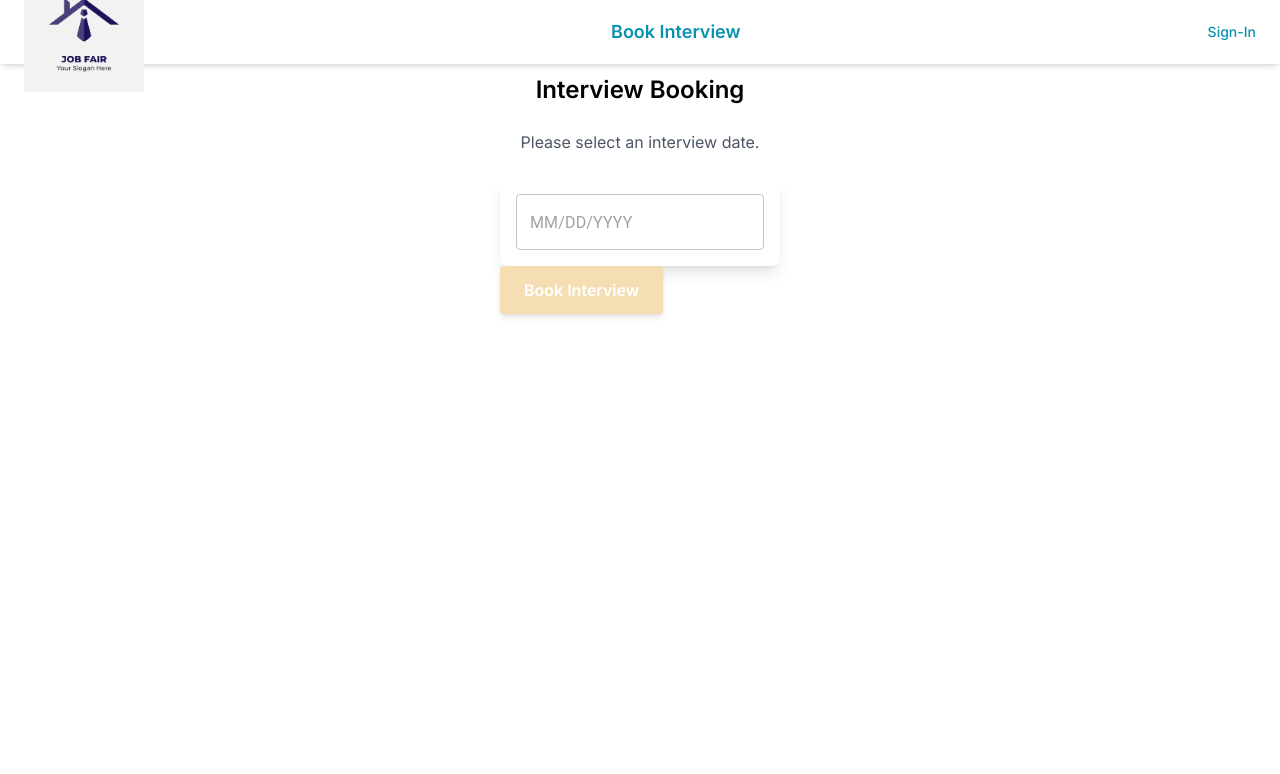
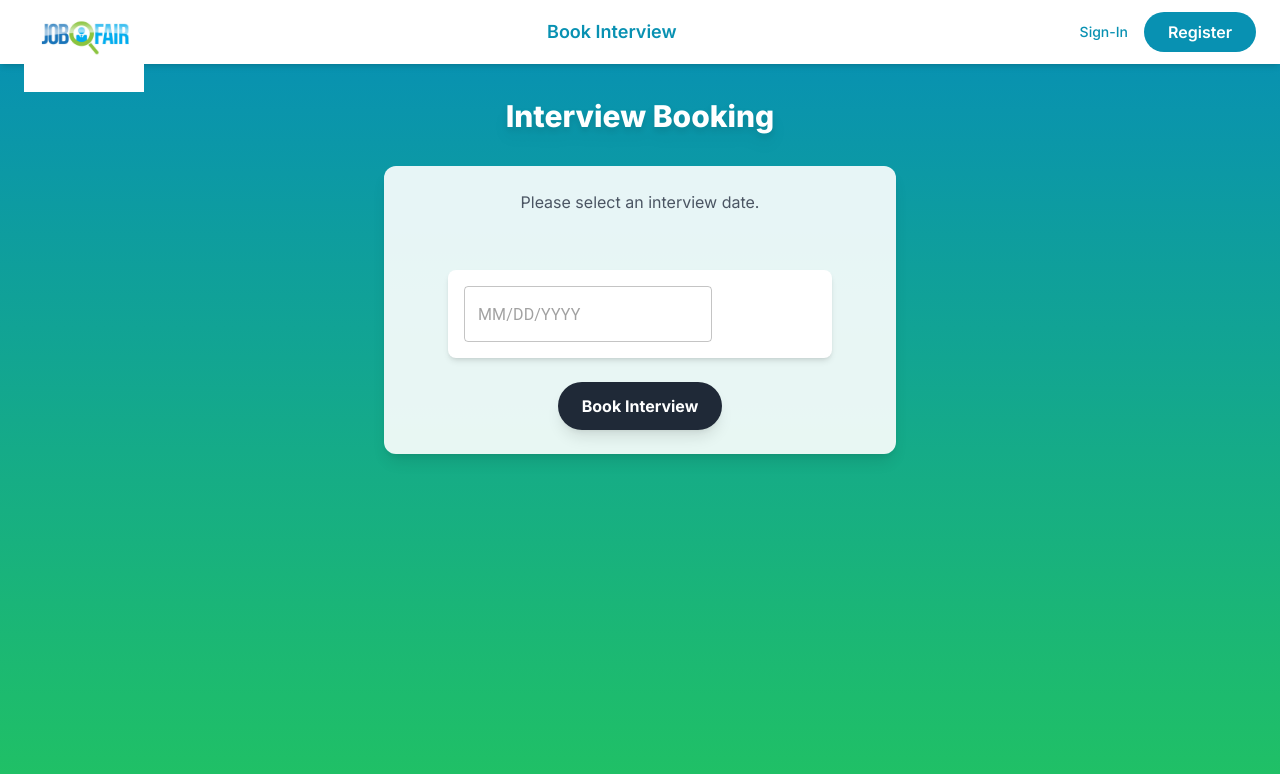
Before and after one commit to 2110503-2564/fe-project-2024-2-babobebu_season2, a Next.js app: page /addInterview in a window 1280 px wide. Shown: the top 774 px of the page. Built offline with nearby package versions, Linux system fonts and the light colour scheme; no server answers.

Commit message:
upgrade CSS signUp, addInterview

```diff
--- a/src/app/addInterview/page.tsx
+++ b/src/app/addInterview/page.tsx
@@ -1,93 +1,4 @@
-// "use client";
-
-// import { useState, useEffect } from "react";
-// import { DatePicker } from "@mui/x-date-pickers";
-// import { LocalizationProvider } from "@mui/x-date-pickers/LocalizationProvider";
-// import { AdapterDayjs } from "@mui/x-date-pickers/AdapterDayjs";
-// import { TextField } from "@mui/material"; // Directly use TextField from MUI
-// import { Dayjs } from "dayjs"; // Import Dayjs to properly type the date
-
-// interface ClientBookingProps {
-//     userId: string;
-// }
-
-// function ClientBooking() {
-//     const [selectedDate, setSelectedDate] = useState<Dayjs | null>(null);
-//     const [userId, setUserId] = useState<string | null>(null);
-
-//     // Fetch user profile when component mounts
-//     useEffect(() => {
-//         async function fetchUserProfile() {
-//             const response = await fetch('/api/user');
-//             const data = await response.json();
-
-//             if (data.error) {
-//                 alert("User not authenticated");
-//                 return;
-//             }
-
-//             setUserId(data._id); // Set the userId from the fetched profile
-//         }
-
-//         fetchUserProfile();
-//     }, []);
-
-//     const handleSubmit = async (e: React.FormEvent) => {
-//         e.preventDefault();
-
-//         // Log the values before submitting
-//         console.log("Hii")
-//         console.log("Selected Date:", selectedDate);
-//         console.log("User ID:", userId);
-//         console.log("Here")
-
-//         if (!selectedDate || !userId) {
-//             alert("Please select a date and ensure you are logged in.");
-//             return;
-//         }
-
-//         const bookingData = {
-//             intwDate: selectedDate.toISOString(), // Convert to ISO string before sending
-//             user: userId,
-//         };
-
-//         // Here you can make your API request to save the data, for example:
-//         // await saveBooking(bookingData);
-//         alert("Interview date booked successfully!");
-//     };
-
-//     return (
-//         <main className="w-full flex flex-col items-center space-y-6 py-6">
-//             <div className="text-2xl font-semibold text-black">Interview Booking</div>
-//             <div className="text-md text-gray-600 text-center">
-//                 Please select an interview date.
-//             </div>
-//             <form onSubmit={handleSubmit}>
-//                 <div className="w-fit p-4 bg-white rounded-lg shadow-lg">
-//                     <LocalizationProvider dateAdapter={AdapterDayjs}>
-//                         <DatePicker
-//                             value={selectedDate} // Use Dayjs object here
-//                             onChange={(newDate: Dayjs | null) => setSelectedDate(newDate)}
-//                             slots={{ textField: TextField }} // Correct way to add TextField slot
-//                         />
-//                     </LocalizationProvider>
-//                 </div>
-//                 <button
-//                     className="block rounded bg-[#F5DEB3] hover:bg-[#8B4513] px-6 py-3 text-white shadow-md font-semibold"
-//                     type="submit">
-//                     Book Interview
-//                 </button>
-//             </form>
-//         </main>
-//     );
-// }
-
-// export default ClientBooking;
-
-
-
 "use client";
-
 import { useState, useEffect } from "react";
 import { DatePicker } from "@mui/x-date-pickers";
 import { LocalizationProvider } from "@mui/x-date-pickers/LocalizationProvider";
@@ -144,13 +55,15 @@ function ClientBooking() {
     };
 
     return (
-        <main className="w-full flex flex-col items-center space-y-6 py-6">
-            <div className="text-2xl font-semibold text-black">Interview Booking</div>
-            <div className="text-md text-gray-600 text-center">
-                Please select an interview date.
+        <main className="w-full min-h-screen bg-gradient-to-b from-cyan-600 to-green-500 text-white flex flex-col items-center py-12 px-6">
+            <div className="text-3xl font-extrabold drop-shadow-lg mb-8">
+                Interview Booking
             </div>
-            <form onSubmit={handleSubmit}>
-                <div className="w-fit p-4 bg-white rounded-lg shadow-lg">
+            <form onSubmit={handleSubmit} className="w-full max-w-lg bg-white/90 text-black rounded-xl shadow-lg p-6 flex flex-col items-center space-y-6">
+                <div className="text-md text-gray-600 text-center mb-8">
+                    Please select an interview date.
+                </div>
+                <div className="w-full max-w-sm p-4 bg-white rounded-lg shadow-md">
                     <LocalizationProvider dateAdapter={AdapterDayjs}>
                         <DatePicker
                             value={selectedDate}
@@ -160,7 +73,7 @@ function ClientBooking() {
                     </LocalizationProvider>
                 </div>
                 <button
-                    className="block rounded bg-[#F5DEB3] hover:bg-[#8B4513] px-6 py-3 text-white shadow-md font-semibold"
+                    className="mt-8 bg-gray-800 hover:bg-gray-900 text-white font-bold py-3 px-6 rounded-full shadow-lg transition-all duration-300 ease-in-out hover:scale-105 hover:shadow-xl focus:outline-none focus:ring-4 focus:ring-gray-500"
                     type="submit"
                 >
                     Book Interview
--- a/src/components/Banner.tsx
+++ b/src/components/Banner.tsx
@@ -32,9 +32,7 @@ export default function Banner() {
                         alt="cover"
                         fill
                         priority
-                        className={`object-cover transition-opacity duration-1000 ease-in-out ${
-                            index === i ? 'opacity-100' : 'opacity-0'
-                        }`}
+                        className={`object-cover transition-opacity duration-1000 ease-in-out ${index === i ? 'opacity-100' : 'opacity-0'}`}
                     />
                 ))}
             </div>
@@ -56,13 +54,34 @@ export default function Banner() {
                 </div>
             )}
 
-            {/* Action Button */}
-            <button
-                className="absolute bottom-6 right-6 bg-gradient-to-r from-cyan-500 to-green-500 text-white font-semibold px-5 py-3 rounded-full shadow-lg transition-all duration-300 ease-in-out hover:scale-105 hover:shadow-xl focus:outline-none focus:ring-4 focus:ring-cyan-400"
-                onClick={(e) => { e.stopPropagation(); router.push('/companies'); }}
-            >
-                See Companies
-            </button>
+            {/* Action Buttons */}
+            <div className="absolute bottom-6 right-6 flex space-x-4">
+                {/* See Companies Button */}
+                <button
+                    className="bg-gradient-to-r from-cyan-500 to-green-500 text-white font-semibold px-5 py-3 rounded-full shadow-lg transition-all duration-300 ease-in-out hover:scale-105 hover:shadow-xl focus:outline-none focus:ring-4 focus:ring-cyan-400"
+                    onClick={(e) => { e.stopPropagation(); router.push('/companies'); }}
+                >
+                    See Companies
+                </button>
+
+                {/* See JobPostings Button */}
+                <button
+                    className="bg-white text-black font-semibold px-5 py-3 rounded-full shadow-lg transition-all duration-300 ease-in-out hover:scale-105 hover:shadow-xl focus:outline-none focus:ring-4 focus:ring-cyan-400"
+                    onClick={(e) => { e.stopPropagation(); router.push('/jobpostings'); }} // Change path manually
+                >
+                    See JobPostings
+                </button>
+
+                {/* See Interviews Button for Admins */}
+                {session?.user?.role === 'admin' && (
+                    <button
+                        className="bg-white text-black font-semibold px-5 py-3 rounded-full shadow-lg transition-all duration-300 ease-in-out hover:scale-105 hover:shadow-xl focus:outline-none focus:ring-4 focus:ring-cyan-400"
+                        onClick={(e) => { e.stopPropagation(); router.push('/interviews'); }} // Change path manually
+                    >
+                        See Interviews
+                    </button>
+                )}
+            </div>
         </div>
     );
 }
--- a/src/components/TopMenu.tsx
+++ b/src/components/TopMenu.tsx
@@ -7,11 +7,11 @@ export default function TopMenu() {
     const { data: session } = useSession();
 
     return (
-        <div className="w-full h-16 bg-white/80 shadow-md backdrop-blur-md flex items-center justify-between px-6 fixed top-0 z-50">
+        <div className="w-full h-16 bg-white text-cyan-600 shadow-md backdrop-blur-md flex items-center justify-between px-6 fixed top-0 z-50">
             {/* Logo */}
             <Link href="/">
                 <Image
-                    src="/img/logo2.png"
+                    src="/img/logo2.jpg"
                     alt="logo"
                     width={120}
                     height={40}
@@ -21,25 +21,32 @@ export default function TopMenu() {
 
             {/* Menu Items */}
             <nav className="flex space-x-6">
-                <Link href="/booking" className="text-cyan-600 text-lg font-semibold hover:text-cyan-800 transition-all">
+                <Link href="/booking" className="text-lg font-semibold hover:text-cyan-800 transition-all">
                     Book Interview
                 </Link>
             </nav>
 
             {/* Authentication Button */}
-            <div>
+            <div className="flex items-center space-x-4">
                 {session ? (
                     <Link href="/api/auth/signout">
-                        <div className="text-cyan-600 text-sm font-medium cursor-pointer hover:text-cyan-800">
+                        <div className="text-sm font-medium cursor-pointer hover:text-cyan-800 transition-all">
                             Sign-Out of {session.user?.name}
                         </div>
                     </Link>
                 ) : (
-                    <Link href="/api/auth/signin">
-                        <div className="text-cyan-600 text-sm font-medium cursor-pointer hover:text-cyan-800">
-                            Sign-In
-                        </div>
-                    </Link>
+                    <>
+                        <Link href="/api/auth/signin">
+                            <div className="text-sm font-medium cursor-pointer hover:text-cyan-800 transition-all">
+                                Sign-In
+                            </div>
+                        </Link>
+                        <Link href="/register">
+                            <div className="bg-cyan-600 hover:bg-cyan-700 text-white font-semibold py-2 px-6 rounded-full cursor-pointer transition-all">
+                                Register
+                            </div>
+                        </Link>
+                    </>
                 )}
             </div>
         </div>
```
Also changed, not shown: src/app/register/page.tsx (+12 -10 lines), src/components/topmenu.module.css (deleted, +0 -39 lines), public/img/logo2.jpg (added), src/app/(company)/companies/page.tsx (line endings or trailing spaces).
